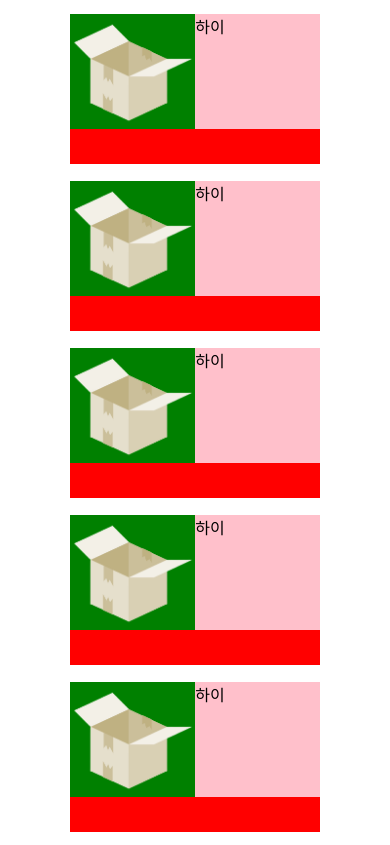
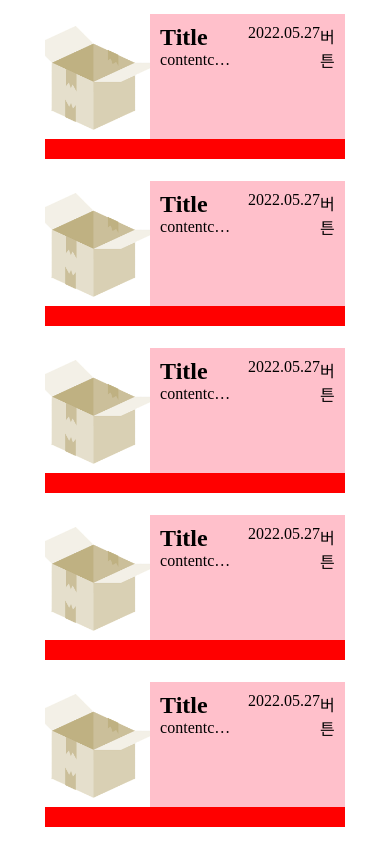
Before and after one commit to ToLoad/memory-box, a Next.js app in the folder frontend/: page /mybox in a window 390 px wide. Built offline with nearby package versions, Linux system fonts and the light colour scheme.

Commit message:
[S06P31E201-87] Design : 박스 리스트 이미지& Text 반응형 처리

```diff
--- a/frontend/components/mybox/Box.jsx
+++ b/frontend/components/mybox/Box.jsx
@@ -5,7 +5,7 @@ import styled from 'styled-components';
 const ContentWrapper = styled.div`
   width: 95%;
   display: flex;
-  height: 115px;
+  height: 125px;
   margin: 0 auto;
   display: flex;
   flex-direction: row;
@@ -13,23 +13,51 @@ const ContentWrapper = styled.div`
 
 const LeftContent = styled.div`
   width: 25%;
-  min-width: 125px;
+  /* min-width: 125px; */
   height: 100%;
-  background-color: green;
   background-image: url('assets/images/box/openBox.png');
   background-size: cover;
   background-position: center;
+  @media ${props => props.theme.mobile} {
+    width: 35%;
+  }
 `;
 
 const RightContent = styled.div`
   width: 75%;
   height: 100%;
-  background-color: pink;
+  display: flex;
+  flex-direction: row;
+  flex-wrap: nowrap;
+  @media ${props => props.theme.mobile} {
+    width: 65%;
+  }
+  /* background-color: green; */
+  /* 콘텐츠들의 overflow를 방지한다. */
+  .contentGroup {
+    width: 100%;
+    background-color: pink;
+    padding: 10px;
+    overflow: hidden;
+    text-overflow: ellipsis;
+
+    h2 {
+      margin: 0px;
+    }
+
+    .state {
+      width: 100%;
+      display: flex;
+      flex-direction: row;
+      justify-content: flex-end;
+      margin: 0 0 0 auto;
+    }
+  }
 `;
 
 const ProgressBarWrapper = styled.div`
   width: 95%;
-  height: 35px;
+  height: 20px;
   margin: 0 auto;
   background-color: red;
 `;
@@ -39,7 +67,18 @@ const Box = () => {
     <BoxWrapper>
       <ContentWrapper>
         <LeftContent />
-        <RightContent>하이</RightContent>
+        <RightContent>
+          <div className="contentGroup">
+            <h2>Title</h2>
+            contentcontentcontentcontentcontentcontentcontentcontentcontentcontent
+          </div>
+          <div className="contentGroup">
+            <div className="state">
+              <div>2022.05.27 </div>
+              <div>버튼</div>
+            </div>
+          </div>
+        </RightContent>
       </ContentWrapper>
       <ProgressBarWrapper></ProgressBarWrapper>
     </BoxWrapper>
--- a/frontend/components/mybox/Mybox.style.js
+++ b/frontend/components/mybox/Mybox.style.js
@@ -2,10 +2,11 @@ import styled from 'styled-components';
 
 export const BoxWrapper = styled.div`
   max-width: 700px;
-  width: 75%;
+  width: 90%;
   padding: 1%;
   height: 150px;
   background-color: rgba(255, 255, 255, 0.3);
   margin: 10px auto;
   border-radius: 2vw;
+  overflow-y: visible;
 `;
```
